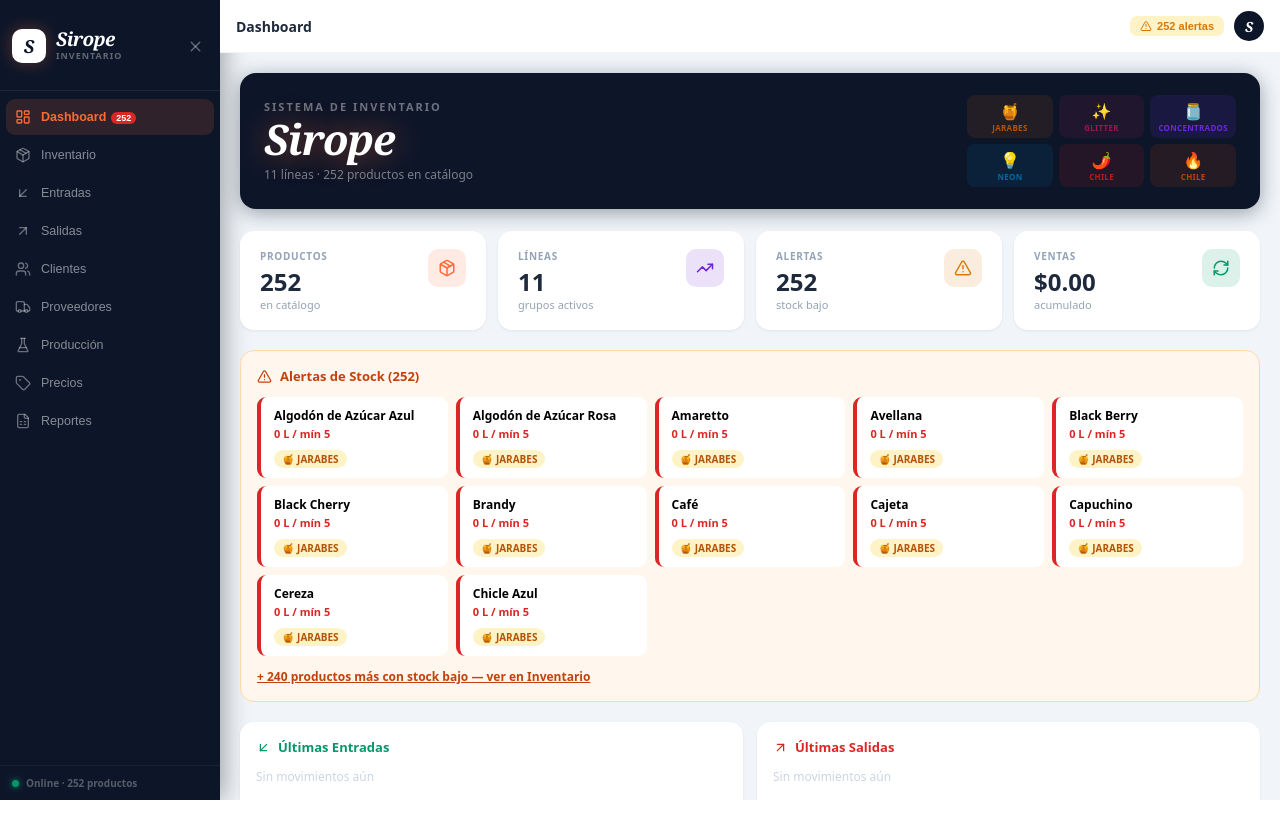
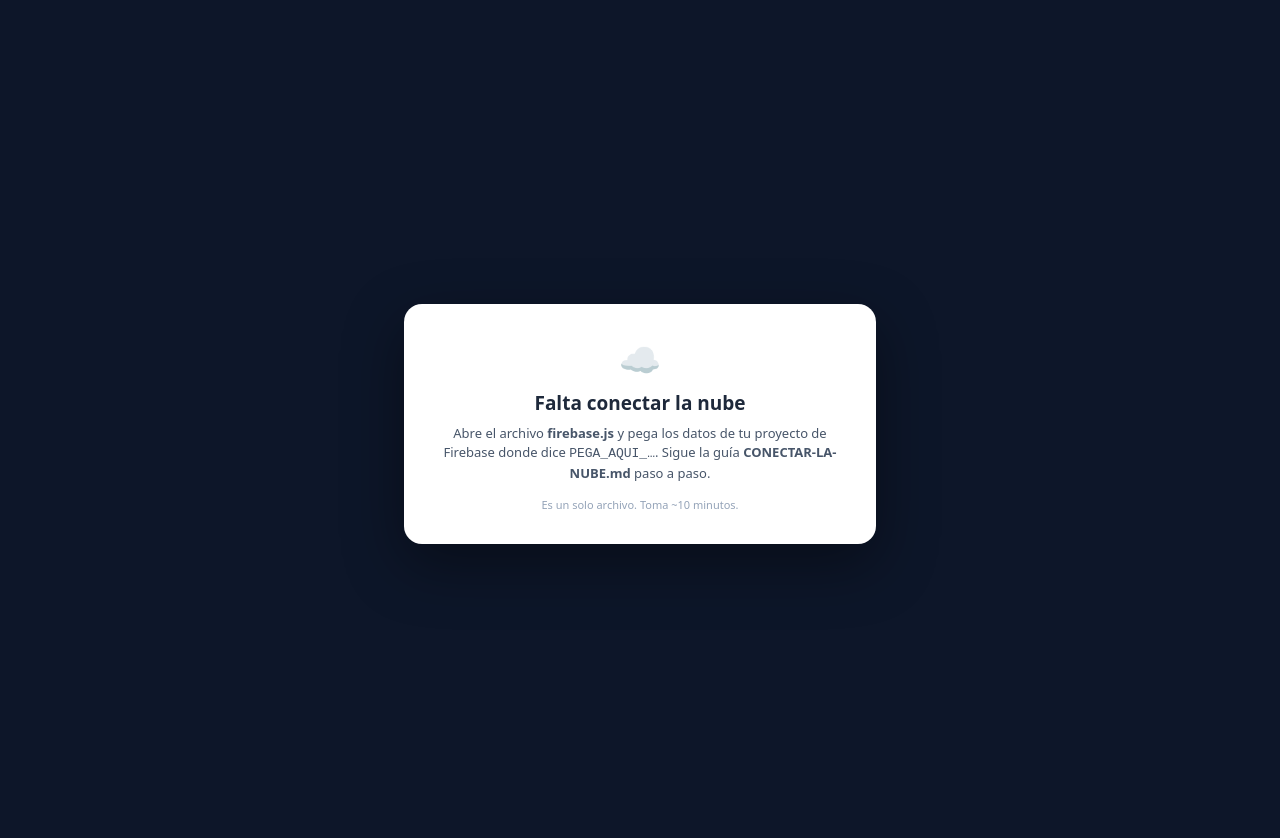
Before and after one commit to holacodicestudio-a11y/Sirope, a React (Vite) app: page / in a window 1280 px wide. Shown: the top 838 px of the page. Before the commit the page ends 800 px from the top, so only its background shows below. Built offline with nearby package versions, Linux system fonts and the light colour scheme.

Commit message:
Add files via upload

```diff
--- a/App.jsx
+++ b/App.jsx
@@ -3,6 +3,11 @@ import * as XLSX from "xlsx";
 import { Capacitor } from "@capacitor/core";
 import { Filesystem, Directory } from "@capacitor/filesystem";
 import { Share } from "@capacitor/share";
+import { db, auth, FIREBASE_LISTO } from "./firebase";
+import {
+  collection, doc, onSnapshot, writeBatch, getDoc, setDoc,
+} from "firebase/firestore";
+import { signInAnonymously, onAuthStateChanged } from "firebase/auth";
 import {
   LayoutDashboard, Package, ArrowDownLeft, ArrowUpRight,
   Users, Truck, FlaskConical, Tag, FileSpreadsheet,
@@ -64,20 +69,51 @@ const SIDEBAR_W = 220;
 const BRAND     = "#FF6B35";
 
 /* ══════════════════════════════════════════════
-   PERSISTENCIA EN EL TELÉFONO (localStorage)
-   Los datos sobreviven al cerrar la app.
-══════════════════════════════════════════════ */
-function usePersist(key, initial){
-  const [val,setVal]=useState(()=>{
-    try{
-      const raw=localStorage.getItem(key);
-      return raw!=null ? JSON.parse(raw) : initial;
-    }catch{ return initial; }
-  });
+   SINCRONIZACIÓN CON LA NUBE (Firebase Firestore)
+   - Tiempo real entre los 10 usuarios
+   - Funciona offline y sincroniza al volver el internet
+   La función "set" acepta el mismo estilo que useState
+   (set(prev => ...)), así las pantallas no cambian.
+══════════════════════════════════════════════ */
+function useCloud(name){
+  const [items,setItems]=useState([]);
+  const ref=useRef([]);
+
   useEffect(()=>{
-    try{ localStorage.setItem(key, JSON.stringify(val)); }catch{}
-  },[key,val]);
-  return [val,setVal];
+    if(!FIREBASE_LISTO) return;
+    const unsub=onSnapshot(collection(db,name),
+      snap=>{
+        const arr=snap.docs.map(d=>({id:d.id,...d.data()}));
+        ref.current=arr;
+        setItems(arr);
+      },
+      err=>console.error("Firestore("+name+")",err)
+    );
+    return ()=>unsub();
+  },[name]);
+
+  const set=(updater)=>{
+    const prev=ref.current;
+    const next=typeof updater==="function"?updater(prev):updater;
+    const prevMap=new Map(prev.map(i=>[i.id,i]));
+    const nextMap=new Map(next.map(i=>[i.id,i]));
+    const batch=writeBatch(db);
+    // crear / actualizar lo que cambió
+    next.forEach(it=>{
+      const old=prevMap.get(it.id);
+      if(!old || JSON.stringify(old)!==JSON.stringify(it)){
+        const {id,...data}=it;
+        batch.set(doc(db,name,String(id)),data);
+      }
+    });
+    // borrar lo que ya no está
+    prev.forEach(it=>{ if(!nextMap.has(it.id)) batch.delete(doc(db,name,String(it.id))); });
+    batch.commit().catch(e=>console.error("sync "+name,e));
+    // actualización optimista: la pantalla reacciona al instante
+    ref.current=next; setItems(next);
+  };
+
+  return [items,set];
 }
 
 /* ══════════════════════════════════════════════
@@ -1375,19 +1411,97 @@ const PROV_FIELDS=[
   {key:"address", label:"Dirección", half:true},
 ];
 
+/* ══════════════════════════════════════════════
+   PANTALLAS DE NUBE
+══════════════════════════════════════════════ */
+function CenterBox({children}){
+  return(
+    <div style={{height:"100vh",display:"flex",alignItems:"center",justifyContent:"center",
+      background:"#0D1629",fontFamily:"system-ui,-apple-system,sans-serif",padding:24}}>
+      <div style={{background:"#fff",borderRadius:18,padding:"32px 26px",maxWidth:420,
+        textAlign:"center",boxShadow:"0 20px 60px rgba(0,0,0,.4)"}}>{children}</div>
+    </div>
+  );
+}
+
+function SetupScreen(){
+  return(
+    <CenterBox>
+      <div style={{fontSize:34,marginBottom:8}}>☁️</div>
+      <h2 style={{margin:"0 0 8px",fontSize:19,fontWeight:900,color:"#1E293B"}}>Falta conectar la nube</h2>
+      <p style={{margin:"0 0 14px",fontSize:13,color:"#475569",lineHeight:1.5}}>
+        Abre el archivo <b>firebase.js</b> y pega los datos de tu proyecto de Firebase
+        donde dice <code>PEGA_AQUI_…</code>. Sigue la guía
+        <b> CONECTAR-LA-NUBE.md</b> paso a paso.
+      </p>
+      <p style={{margin:0,fontSize:11,color:"#94A3B8"}}>Es un solo archivo. Toma ~10 minutos.</p>
+    </CenterBox>
+  );
+}
+
+function LoadingScreen({error}){
+  return(
+    <CenterBox>
+      {error ? (
+        <>
+          <div style={{fontSize:32,marginBottom:8}}>⚠️</div>
+          <h2 style={{margin:"0 0 8px",fontSize:17,fontWeight:900,color:"#DC2626"}}>No se pudo conectar</h2>
+          <p style={{margin:0,fontSize:12,color:"#475569",lineHeight:1.5}}>{error}</p>
+          <p style={{margin:"12px 0 0",fontSize:11,color:"#94A3B8"}}>
+            Revisa que activaste <b>Authentication → Anónimo</b> en Firebase.
+          </p>
+        </>
+      ) : (
+        <>
+          <div style={{width:38,height:38,border:"4px solid #E2E8F0",borderTopColor:BRAND,
+            borderRadius:"50%",margin:"0 auto 14px",animation:"spin 1s linear infinite"}}/>
+          <style>{"@keyframes spin{to{transform:rotate(360deg)}}"}</style>
+          <p style={{margin:0,fontSize:14,fontWeight:700,color:"#1E293B"}}>Conectando a la nube…</p>
+          <p style={{margin:"4px 0 0",fontSize:11,color:"#94A3B8"}}>Sincronizando inventario</p>
+        </>
+      )}
+    </CenterBox>
+  );
+}
+
 export default function SiroperApp(){
   const [view,      setView]      = useState("dashboard");
-  const [products,  setProducts]  = usePersist("sirope_products",  PRODS_INIT);
-  const [entries,   setEntries]   = usePersist("sirope_entries",   ENTS_INIT);
-  const [exits,     setExits]     = usePersist("sirope_exits",     SALS_INIT);
-  const [clients,   setClients]   = usePersist("sirope_clients",   CLIENTS_INIT);
-  const [suppliers, setSuppliers] = usePersist("sirope_suppliers", PROVS_INIT);
-  const [prodLogs,  setProdLogs]  = usePersist("sirope_prodlogs",  PROD_INIT);
+  const [products,  setProducts]  = useCloud("products");
+  const [entries,   setEntries]   = useCloud("entries");
+  const [exits,     setExits]     = useCloud("exits");
+  const [clients,   setClients]   = useCloud("clients");
+  const [suppliers, setSuppliers] = useCloud("suppliers");
+  const [prodLogs,  setProdLogs]  = useCloud("prodlogs");
   const [toast,     setToast]     = useState(null);
+  const [authReady, setAuthReady] = useState(false);
+  const [authError, setAuthError] = useState(null);
   const [isMobile,  setIsMobile]  = useState(
     typeof window!=="undefined" && window.innerWidth<820);
   const [sideOpen,  setSideOpen]  = useState(
     !(typeof window!=="undefined" && window.innerWidth<820));
+
+  // Inicia sesión anónima en la nube y siembra el catálogo la primera vez
+  useEffect(()=>{
+    if(!FIREBASE_LISTO) return;
+    const unsub=onAuthStateChanged(auth,async(user)=>{
+      if(user){
+        setAuthReady(true);
+        // Sembrar catálogo de productos solo una vez
+        try{
+          const metaRef=doc(db,"meta","app");
+          const metaSnap=await getDoc(metaRef);
+          if(!(metaSnap.exists() && metaSnap.data().seeded)){
+            const batch=writeBatch(db);
+            PRODS_INIT.forEach(p=>{ const {id,...d}=p; batch.set(doc(db,"products",String(id)),d); });
+            batch.set(metaRef,{seeded:true,seededAt:Date.now()});
+            await batch.commit();
+          }
+        }catch(e){ console.error("seed",e); }
+      }
+    });
+    signInAnonymously(auth).catch(e=>setAuthError(e.message||String(e)));
+    return ()=>unsub();
+  },[]);
 
   // Track viewport so the sidebar behaves as a drawer on phones
   useEffect(()=>{
@@ -1400,11 +1514,26 @@ export default function SiroperApp(){
     return ()=>window.removeEventListener("resize",onResize);
   },[]);
 
+  // Estado de conexión (para mostrar online / sin conexión)
+  const [online,setOnline]=useState(
+    typeof navigator!=="undefined" ? navigator.onLine : true);
+  useEffect(()=>{
+    const up=()=>setOnline(true), down=()=>setOnline(false);
+    window.addEventListener("online",up);
+    window.addEventListener("offline",down);
+    return ()=>{ window.removeEventListener("online",up); window.removeEventListener("offline",down); };
+  },[]);
+
   const go=(id)=>{ setView(id); if(isMobile) setSideOpen(false); };
 
   const showToast=(msg,type="success")=>{
     setToast({msg,type});setTimeout(()=>setToast(null),3500);
   };
+
+  // Pantalla de aviso si Firebase aún no está configurado
+  if(!FIREBASE_LISTO) return <SetupScreen/>;
+  // Pantalla de carga mientras conecta a la nube
+  if(!authReady) return <LoadingScreen error={authError}/>;
 
   const alerts=products.filter(p=>p.stock<p.min).length;
   const props={products,setProducts,entries,setEntries,exits,setExits,
@@ -1502,10 +1631,11 @@ export default function SiroperApp(){
         {/* Footer */}
         <div style={{padding:"10px 12px",borderTop:"1px solid rgba(255,255,255,.05)",
           display:"flex",alignItems:"center",gap:7,flexShrink:0}}>
-          <div style={{width:7,height:7,borderRadius:99,background:"#059669",
-            boxShadow:"0 0 6px #059669",flexShrink:0}}/>
-          {(sideOpen||isMobile)&&<span style={{fontSize:10,color:"rgba(255,255,255,.3)",fontWeight:700}}>
-            Online · {products.length} productos
+          <div style={{width:7,height:7,borderRadius:99,
+            background:online?"#059669":"#F59E0B",
+            boxShadow:`0 0 6px ${online?"#059669":"#F59E0B"}`,flexShrink:0}}/>
+          {(sideOpen||isMobile)&&<span style={{fontSize:10,color:"rgba(255,255,255,.35)",fontWeight:700}}>
+            {online ? `En línea · ${products.length} productos` : "Sin conexión · se sincronizará"}
           </span>}
         </div>
       </aside>
--- /dev/null
+++ b/firebase.js
@@ -0,0 +1,35 @@
+// ════════════════════════════════════════════════
+//  CONEXIÓN A FIREBASE (la nube de Sirope)
+//
+//  👉 PEGA AQUÍ los datos de TU proyecto de Firebase.
+//     Los obtienes en la consola de Firebase (ver la guía).
+//     Reemplaza los valores "PEGA_AQUI_..." por los tuyos.
+// ════════════════════════════════════════════════
+import { initializeApp } from "firebase/app";
+import {
+  initializeFirestore,
+  persistentLocalCache,
+} from "firebase/firestore";
+import { getAuth } from "firebase/auth";
+
+const firebaseConfig = {
+  apiKey:            "PEGA_AQUI_API_KEY",
+  authDomain:        "PEGA_AQUI_AUTH_DOMAIN",
+  projectId:         "PEGA_AQUI_PROJECT_ID",
+  storageBucket:     "PEGA_AQUI_STORAGE_BUCKET",
+  messagingSenderId: "PEGA_AQUI_SENDER_ID",
+  appId:             "PEGA_AQUI_APP_ID",
+};
+
+// ¿Ya está configurado? (para mostrar aviso amable si aún no)
+export const FIREBASE_LISTO = !firebaseConfig.apiKey.startsWith("PEGA_AQUI");
+
+const app = initializeApp(firebaseConfig);
+
+// Firestore con caché offline: la app funciona sin internet
+// y sincroniza sola cuando regresa la conexión.
+export const db = initializeFirestore(app, {
+  localCache: persistentLocalCache(),
+});
+
+export const auth = getAuth(app);
--- a/package.json
+++ b/package.json
@@ -7,6 +7,7 @@
   "dependencies": {
     "react": "^18.3.1",
     "react-dom": "^18.3.1",
+    "firebase": "^10.13.0",
     "lucide-react": "^0.383.0",
     "xlsx": "^0.18.5",
     "@capacitor/core": "^6.1.2",
```
